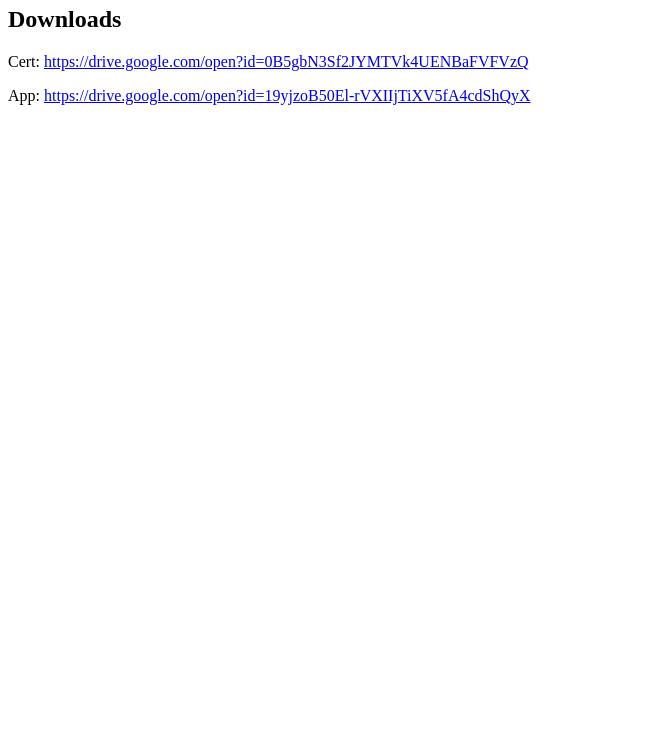
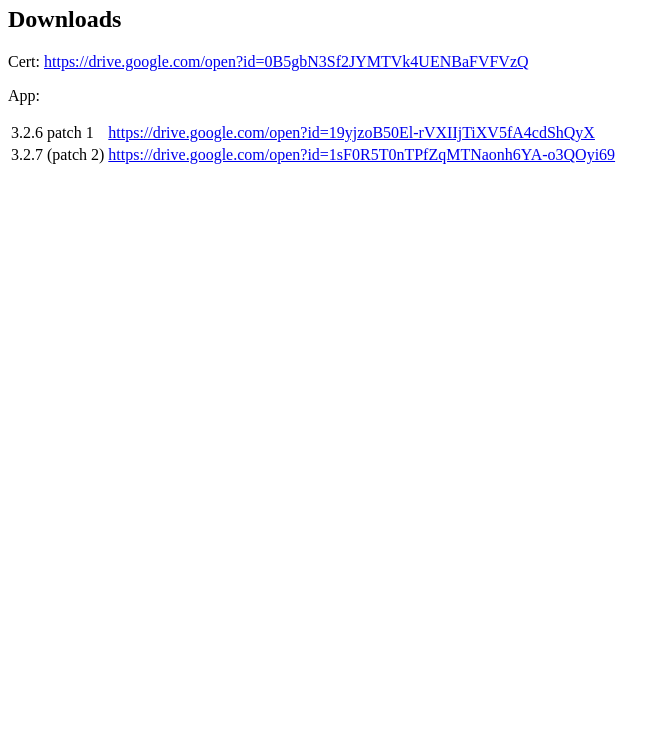
Before and after one commit to Mio44/warc-server, a plain HTML site: page docs/index.html in a window 1280 px wide. Shown: the part 60-800 px from the top of the page, without its empty margins (0-670 px from the left). Drawn offline with Linux system fonts and the light colour scheme.

Commit message:
Update index.html

```diff
--- a/docs/index.html
+++ b/docs/index.html
@@ -8,7 +8,16 @@
 Cert: <a href="https://drive.google.com/open?id=0B5gbN3Sf2JYMTVk4UENBaFVFVzQ">https://drive.google.com/open?id=0B5gbN3Sf2JYMTVk4UENBaFVFVzQ</a>
 </p>
 <p>
-App: <a href="https://drive.google.com/open?id=19yjzoB50El-rVXIIjTiXV5fA4cdShQyX">https://drive.google.com/open?id=19yjzoB50El-rVXIIjTiXV5fA4cdShQyX</a>
+App:
+  <table>
+    <tr>
+      <td>3.2.6 patch 1</td>
+      <td><a href="https://drive.google.com/open?id=19yjzoB50El-rVXIIjTiXV5fA4cdShQyX">https://drive.google.com/open?id=19yjzoB50El-rVXIIjTiXV5fA4cdShQyX</a></td>
+    </tr>
+    <tr>
+      <td>3.2.7 (patch 2)</td>
+      <td><a href="https://drive.google.com/open?id=1sF0R5T0nTPfZqMTNaonh6YA-o3QOyi69">https://drive.google.com/open?id=1sF0R5T0nTPfZqMTNaonh6YA-o3QOyi69</a></td>
+    </tr>
 </p>
 </body>
 </html>
```
